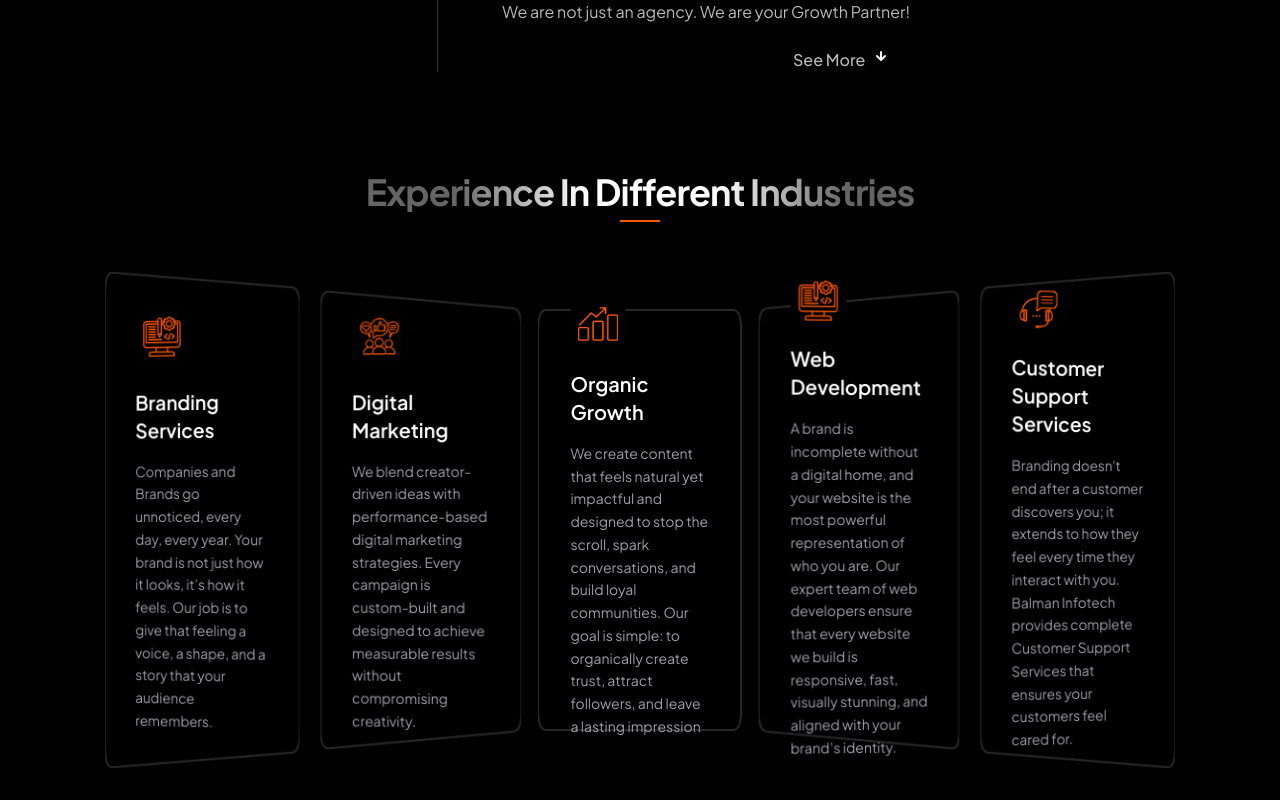
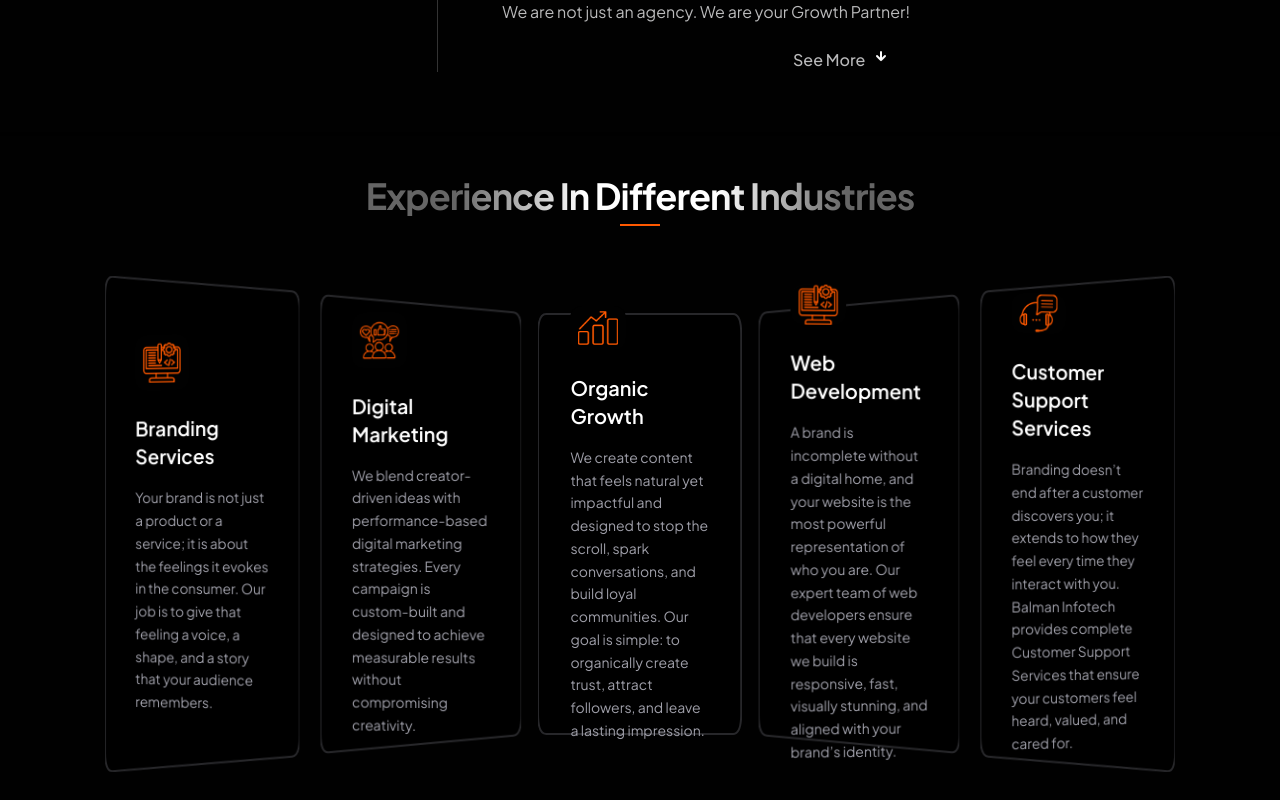
Before and after one commit to sanjeevbalmaninfotech/balmanFE, a Next.js app: page / in a window 1280 px wide. Shown: the part 1260-2060 px from the top of the page. Built offline with nearby package versions, Linux system fonts and the light colour scheme.

Commit message:
FIX-  scroll issue  ,  home page content issue

```diff
--- a/app/components/homePage/ServicesCards.tsx
+++ b/app/components/homePage/ServicesCards.tsx
@@ -21,7 +21,7 @@ export default function ServicesCards() {
         {
             title: "Branding  Services",
             description:
-                "Companies and Brands go unnoticed, every day, every year. Your brand is not just how it looks, it’s how it feels. Our job is to give that feeling a voice, a shape, and a story that your audience remembers.",
+                "Your brand is not just a product or a service; it is about the feelings it evokes in the consumer. Our job is to give that feeling a voice, a shape, and a story that your audience remembers.",
             leftHeight: 500,
             rightHeight: 460,
             url: "/services/branding",
@@ -39,7 +39,7 @@ export default function ServicesCards() {
         {
             title: "Organic Growth",
             description:
-                "We create content that feels natural yet impactful and designed to stop the scroll, spark conversations, and build loyal communities. Our goal is simple: to organically create trust, attract followers, and leave a lasting impression",
+                "We create content that feels natural yet impactful and designed to stop the scroll, spark conversations, and build loyal communities. Our goal is simple: to organically create trust, attract followers, and leave a lasting impression.",
             leftHeight: 420,
             rightHeight: 420,
             url: "/services/organic-growth",
@@ -48,7 +48,7 @@ export default function ServicesCards() {
         {
             title: "Web Development",
             description:
-                "A brand is incomplete without a digital home, and your website is the most powerful representation of who you are. Our expert team of web developers ensure that every website we build is responsive, fast, visually stunning, and aligned with your brand’s identity.",
+                `A brand is incomplete without a digital home, and your website is the most powerful representation of who you are. Our expert team of web developers ensure that every website we build is responsive, fast, visually stunning, and aligned with your brand’s identity.`,
             leftHeight: 420,
             rightHeight: 460,
             url: "/services/web-development",
@@ -57,7 +57,7 @@ export default function ServicesCards() {
         {
             title: "Customer Support Services",
             description:
-                "Branding doesn't end after a customer discovers you; it extends to how they feel every time they interact with you. Balman Infotech provides complete Customer Support Services that ensures your customers feel cared for.",
+                "Branding doesn’t end after a customer discovers you; it extends to how they feel every time they interact with you. Balman Infotech provides complete Customer Support Services that ensure your customers feel heard, valued, and cared for.",
             leftHeight: 460,
             rightHeight: 500,
             url: "/services/customer-support",
@@ -95,7 +95,7 @@ export default function ServicesCards() {
     };
 
     return (
-        <section className="min-h-screen bg-[#010101] py-10 section-padding-x">
+        <section className="min-h-screen bg-[#010101] mt-4 lg:mt-1 py-10 section-padding-x">
             <div className="w-full max-w-[1800px] mx-auto">
 
                 {/* HEADER */}
@@ -103,7 +103,7 @@ export default function ServicesCards() {
                     <SectionHeading>
                         Experience In Different Industries
                     </SectionHeading>
-                     <div className="heading-underline"></div>
+                    <div className="heading-underline"></div>
                 </div>
 
                 {/* GRID */}
--- a/app/components/homePage/TestimonialSection.tsx
+++ b/app/components/homePage/TestimonialSection.tsx
@@ -45,7 +45,7 @@ const TestimonialSection = () => {
 
   return (
     <>
-      <section className="w-full bg-[#010101] py-16 md:py-24 px-4 overflow-hidden">
+      <section className="w-full bg-[#010101] py-4 md:py-24 px-4 overflow-hidden">
         <div className="max-w-7xl mx-auto flex flex-col lg:flex-row items-center gap-12 lg:gap-8">
 
           {/* ================= LEFT SIDE ================= */}
--- a/app/layout.tsx
+++ b/app/layout.tsx
@@ -23,8 +23,10 @@ export default function RootLayout({
   children: React.ReactNode;
 }>) {
   return (
-    <html lang="en">
-      <body className={`${plusJakartaSans.variable} antialiased`}>
+    <html lang="en" style={{ scrollBehavior: 'auto' }}>
+      <body
+        className={`${plusJakartaSans.variable} antialiased`}
+      >
         {children}
       </body>
     </html>
--- a/app/page.tsx
+++ b/app/page.tsx
@@ -3,7 +3,7 @@ import HomePage from "./home/page";
 
 export default function Home() {
   return (
-    <div>
+    <div className="bg-black" >
       <Navbar />
       <HomePage />
     </div>
--- a/next.config.ts
+++ b/next.config.ts
@@ -11,7 +11,9 @@ const nextConfig: NextConfig = {
       },
     ],
   },
-
+  experimental: {
+    scrollRestoration: true,
+  },
 };
 
 export default nextConfig;
```
